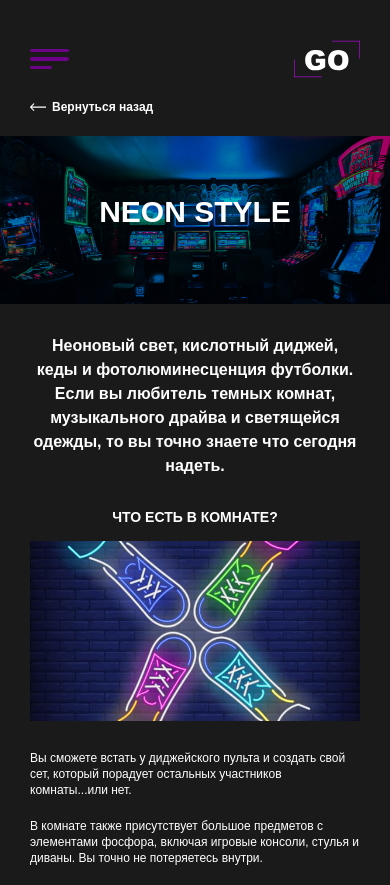
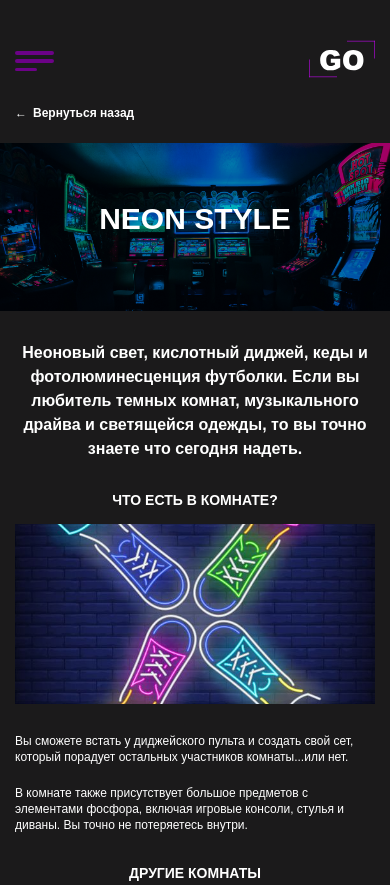
Before and after one commit to Rafis-dev/Go, a plain HTML site: page neon.html in a window 390 px wide. Shown: the top 885 px of the page. Drawn offline with Linux system fonts and the light colour scheme.

Commit message:
module #3 control work fixed-2

```diff
--- a/css/faq.css
+++ b/css/faq.css
@@ -82,6 +82,10 @@
     margin-bottom: 16px;
   }
 
+  .faq__item:last-child {
+    display: none;
+  }
+
   .faq__item:nth-child(even) {
     color: #1C1A1A;
     background-color: var(--main-color);
--- a/css/footer.css
+++ b/css/footer.css
@@ -8,6 +8,7 @@
   font-weight: 700;
   line-height: 117%;
   margin-bottom: 39px;
+  font-style: normal;
 }
 
 .address__item {
--- a/css/global.css
+++ b/css/global.css
@@ -77,8 +77,8 @@ ul {
 
 
 .container {
-  max-width: 1240px;
-  padding: 0 30px;
+  max-width: 1210px;
+  padding: 0 15px;
   margin: 0 auto;
 }
 
--- a/css/header.css
+++ b/css/header.css
@@ -19,21 +19,27 @@
   gap: 40px;
 }
 
-.nav__link {
+.nav__link,
+.header__back,
+.header__logo-link {
   outline: 1px solid transparent;
   transition: color .2s ease-in, outline .2s ease-in;
 }
 
-.nav__link:hover {
+.nav__link:hover,
+.header__back:hover {
   color: var(--secondary-color);
 }
 
-.nav__link:focus {
+.nav__link:focus,
+.header__back:focus,
+.header__logo-link:focus {
   outline: 1px solid var(--secondary-color);
   outline-offset: 4px;
 }
 
-.nav__link:active {
+.nav__link:active,
+.header__back:active {
   color: #640AA3
 }
 
@@ -112,8 +118,8 @@
 }
 
 .header__back {
-  display: block;
-  padding-top: 60px;
+  display: inline-block;
+  vertical-align: middle;
   font-size: 22px;
   line-height: 127%;
   font-weight: 700;
@@ -121,16 +127,9 @@
 }
 
 .header__back::before {
-  content: "";
-  display: inline-block;
+  content: "\2190";
   margin-right: 10px;
   vertical-align: baseline;
-  width: 30px;
-  height: 15px;
-  background: url("../images/arrow-left.svg");
-  background-repeat: no-repeat;
-  background-size: cover;
-
 }
 
 @media (max-width: 1240px) {
@@ -175,10 +174,6 @@
     line-height: 175%;
   }
 
-  .header__back::before {
-    width: 26px;
-    height: 13px;
-  }
 
 }
 
@@ -208,8 +203,6 @@
   }
 
   .header__back::before {
-    width: 16px;
-    height: 8px;
     margin-right: 6px;
   }
 
--- a/css/room.css
+++ b/css/room.css
@@ -2,9 +2,12 @@
   padding-bottom: 20px;
 }
 
+.room-header .header__wrapper {
+  margin-bottom: 60px;
+}
+
 .main-room {
   padding: 0;
-
   background-repeat: no-repeat;
   background-size: cover;
   min-height: 750px;
@@ -101,8 +104,8 @@
     min-height: 534px;
   }
 
-  .header__back {
-    padding-top: 50px;
+  .room-header .header__wrapper {
+    margin-bottom: 50px;
   }
 
   .room-descr {
@@ -144,9 +147,12 @@
 @media (max-width: 940px) {
 
   .header__back {
-    padding-top: 40px;
     font-size: 16px;
     line-height: 175%;
+  }
+
+  .room-header .header__wrapper {
+    margin-bottom: 40px;
   }
 
   .main-room {
@@ -222,9 +228,12 @@
   }
 
   .header__back {
-    padding-top: 20px;
     font-size: 12px;
     line-height: 133%;
+  }
+
+  .room-header .header__wrapper {
+    margin-bottom: 20px;
   }
 
   .main-room {
--- a/neon.html
+++ b/neon.html
@@ -16,7 +16,9 @@
   <header class="header room-header">
     <div class="container">
       <div class="header__wrapper">
-        <img class="header__logo" src="assets/img/logo.svg" alt="логотип Go">
+        <a class="header__logo-link" href="index.html">
+          <img class="header__logo" src="assets/img/logo.svg" alt="логотип Go">
+        </a>
 
         <nav class="header__nav nav">
           <ul class="nav__list">
```
Also changed, not shown: 80vibes.html (+4 -1 lines), star-wars.html (+3 -1 lines), wild-west.html (+4 -1 lines).
